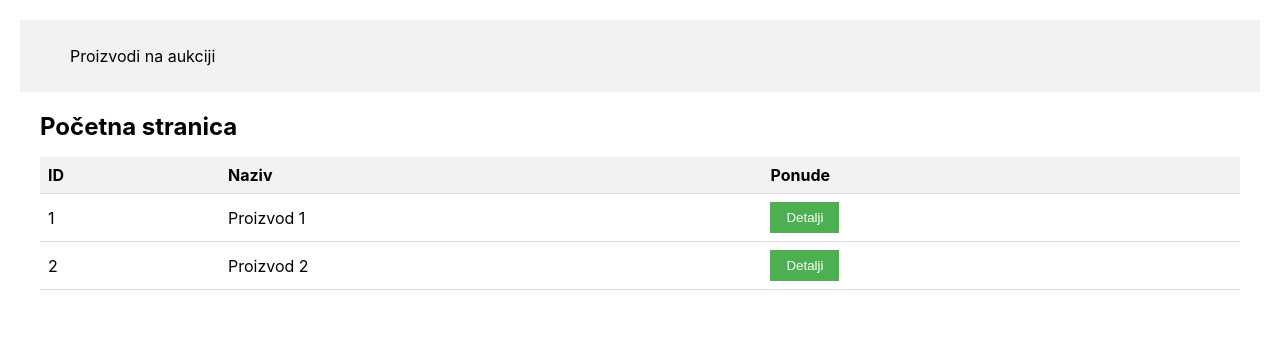
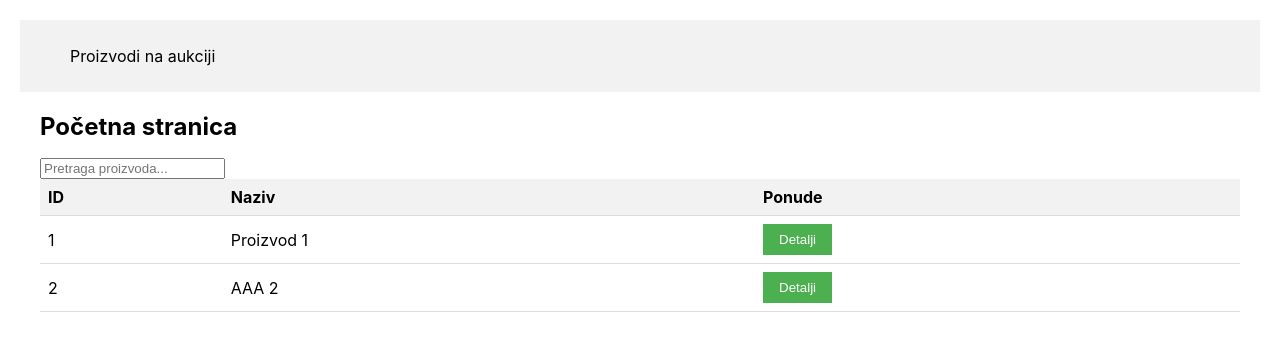
Before and after one commit to MilicaPaunovic/reactiteh, a React (Create React App) app: page / in a window 1280 px wide. Shown: the top 342 px of the page. Built offline with nearby package versions, Linux system fonts and the light colour scheme.

Commit message:
pretraga proizvoda

```diff
--- a/src/App.js
+++ b/src/App.js
@@ -8,8 +8,8 @@ import Detalji from './Detalji';
 function App() {
 
   const [products] = useState([
-    { id: 1, title: 'Proizvod 1', description: 'dsadasd as dasd a d sa das a s ad', price: 10 },
-    { id: 2, title: 'Proizvod 2', description: 'dsadasd as dasd a d sa das a s ad', price: 20 },
+    { id: 1, title: 'Proizvod 1', description: 'Lorem Ipsum is simply dummy text of the printing and typesetting industry. Lorem Ipsum has been the industrys standard dummy text ever since the 1500s,', price: 10 },
+    { id: 2, title: 'AAA 2', description: 'Lorem Ipsum is simply dummy text of the printing and typesetting industry. Lorem Ipsum has been the industrys standard dummy text ever since the 1500s,', price: 20 },
   ]);
 
   const [bids,setBids] = useState([
--- a/src/PonudaProizvoda.jsx
+++ b/src/PonudaProizvoda.jsx
@@ -1,10 +1,26 @@
-import React from 'react';
+import React, { useState } from 'react';
 import RedTabele from './RedTabele';
 
 function PonudaProizvoda({ products, bids }) {
+  const [search, setSearch] = useState('');
+
+  const handleSearchChange = (event) => {
+    setSearch(event.target.value);
+  };
+
+  const filteredProducts = products.filter((product) =>
+    product.title.toLowerCase().includes(search.toLowerCase())
+  );
+
   return (
     <div>
       <h1>Početna stranica</h1>
+      <input
+        type="text"
+        placeholder="Pretraga proizvoda..."
+        value={search}
+        onChange={handleSearchChange}
+      />
       <table>
         <thead>
           <tr>
@@ -14,7 +30,7 @@ function PonudaProizvoda({ products, bids }) {
           </tr>
         </thead>
         <tbody>
-          {products.map((product,i) => (
+          {filteredProducts.map((product,i) => (
             <RedTabele key={i} product={product} bids={bids}></RedTabele>
           ))}
         </tbody>
```
